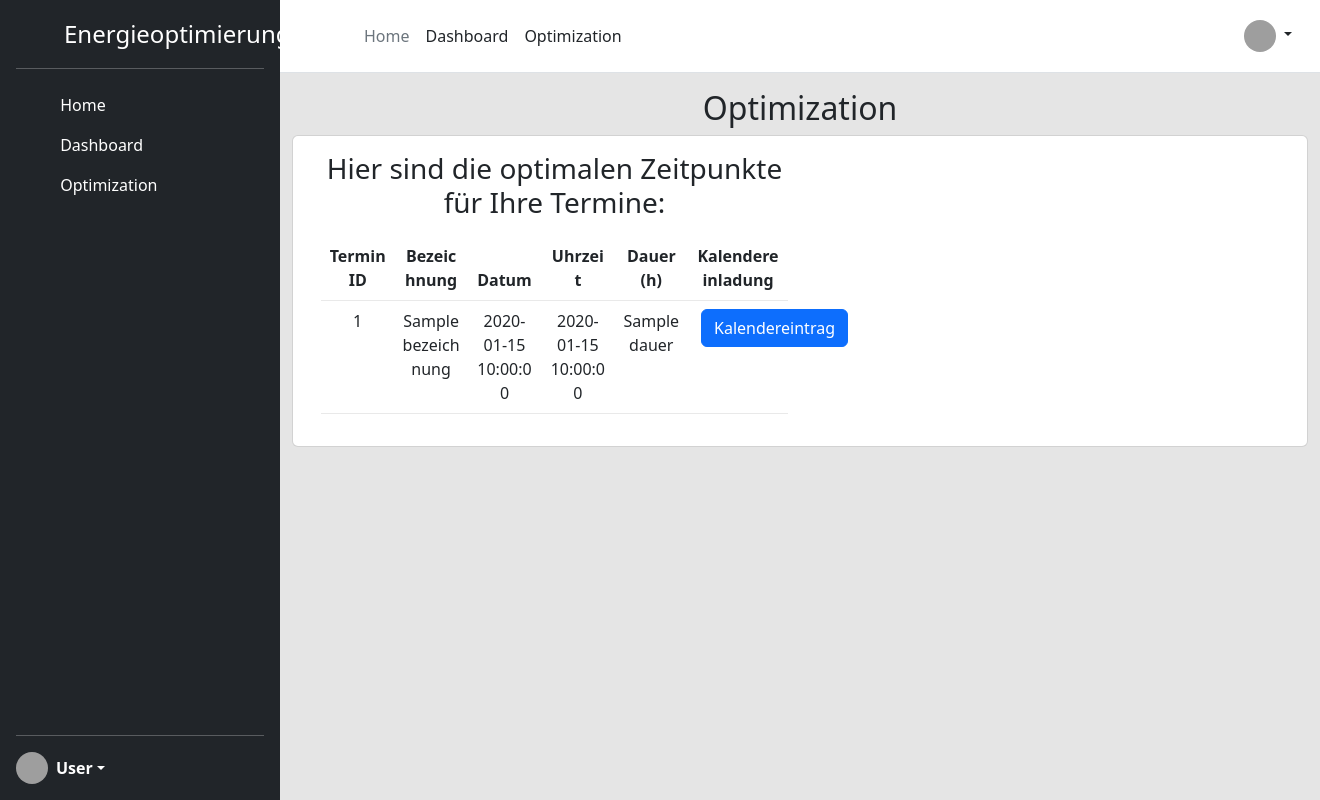
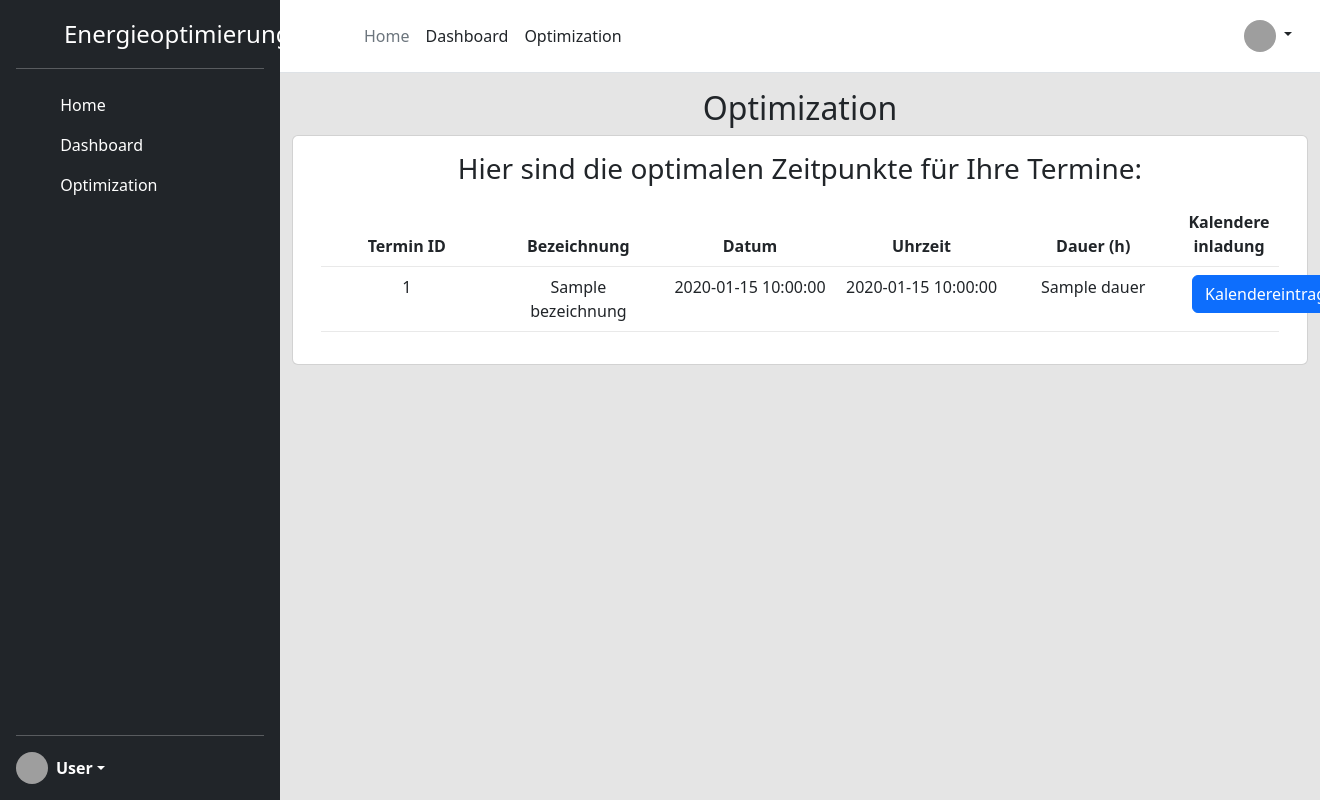
Before and after one commit to jmu-iseg/pjs-ebd-ws22_23, a Flask app: template templates/pages/optimization_table.html in a window 1320 px wide; the page is wider, and only the part inside the window is pictured. Run offline with Flask 2, Linux system fonts and the light colour scheme; the template is opened without the code that fills it: most values are stand-ins (such as "Sample title", 1, 10 or a date in 2020); some libraries are stand-ins or nearby versions; grey boxes are pictures that could not be loaded.

Commit message:
full width

```diff
--- a/templates/pages/optimization_table.html
+++ b/templates/pages/optimization_table.html
@@ -8,7 +8,7 @@
         <div class="bootstrap-iso">
           <div class="container-fluid">
             <div class="row">
-              <div class="col-md-6 col-sm-6 col-xs-12">
+              <div class="col">
                 <h3>Hier sind die optimalen Zeitpunkte für Ihre Termine:</h3>
                 <p></p>
               </div>
@@ -19,7 +19,7 @@
         <div class="bootstrap-iso">
           <div class="container-fluid">
             <div class="row">
-              <div class="col-md-6 col-sm-6 col-xs-12">
+              <div class="col">
                 <table class="table">
                   <thead>
                     <tr>
@@ -47,7 +47,6 @@
                     {% endfor %}
                   </tbody>
                 </table>
-                <p></p>
               </div>
             </div>
           </div>
```
